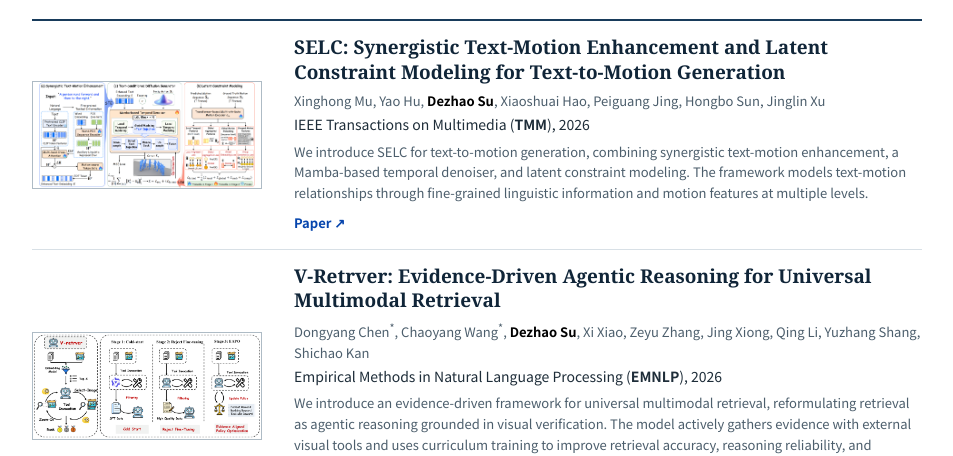
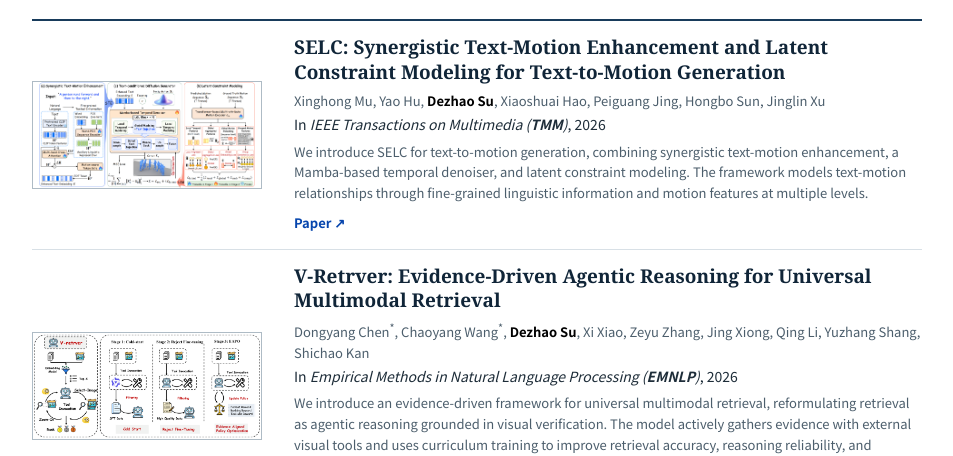
Before and after one commit to sudezhao2002/sudezhao2002.github.io, a plain HTML site: page en.html in a window 1280 px wide. Shown: the part 993-1449 px from the top of the page, without its empty margins (278-1231 px from the left). Drawn offline with Linux system fonts and the light colour scheme.

Commit message:
修改会议/期刊表述

```diff
--- a/en.html
+++ b/en.html
@@ -270,7 +270,7 @@
                   Xinghong Mu, Yao Hu, <strong>Dezhao Su</strong>, Xiaoshuai Hao,
                   Peiguang Jing, Hongbo Sun, Jinglin Xu
                 </p>
-                <p class="publication-venue">IEEE Transactions on Multimedia (<strong>TMM</strong>), 2026</p>
+                <p class="publication-venue">In <em>IEEE Transactions on Multimedia (<strong>TMM</strong>)</em>, 2026</p>
                 <p class="publication-description">
                   We introduce SELC for text-to-motion generation, combining synergistic text-motion enhancement, a Mamba-based temporal denoiser, and latent constraint modeling. The framework models text-motion relationships through fine-grained linguistic information and motion features at multiple levels.
                 </p>
@@ -304,7 +304,7 @@
                   Dongyang Chen<sup>*</sup>, Chaoyang Wang<sup>*</sup>, <strong>Dezhao Su</strong>, Xi Xiao,
                   Zeyu Zhang, Jing Xiong, Qing Li, Yuzhang Shang, Shichao Kan
                 </p>
-                <p class="publication-venue">Empirical Methods in Natural Language Processing (<strong>EMNLP</strong>), 2026</p>
+                <p class="publication-venue">In <em>Empirical Methods in Natural Language Processing (<strong>EMNLP</strong>)</em>, 2026</p>
                 <p class="publication-description">
                   We introduce an evidence-driven framework for universal multimodal retrieval, reformulating retrieval as agentic reasoning grounded in visual verification. The model actively gathers evidence with external visual tools and uses curriculum training to improve retrieval accuracy, reasoning reliability, and generalization.
                 </p>
```
Also changed, not shown: index.html (+2 -2 lines).
